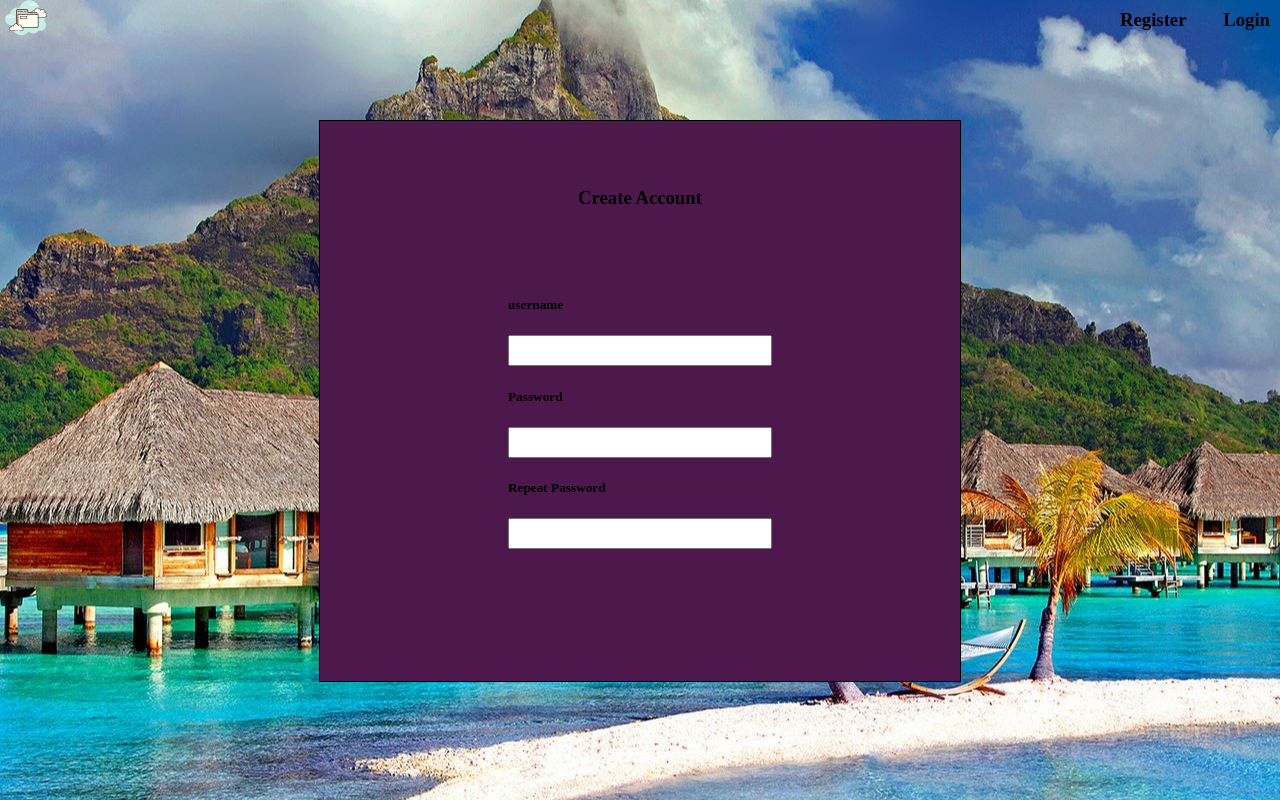
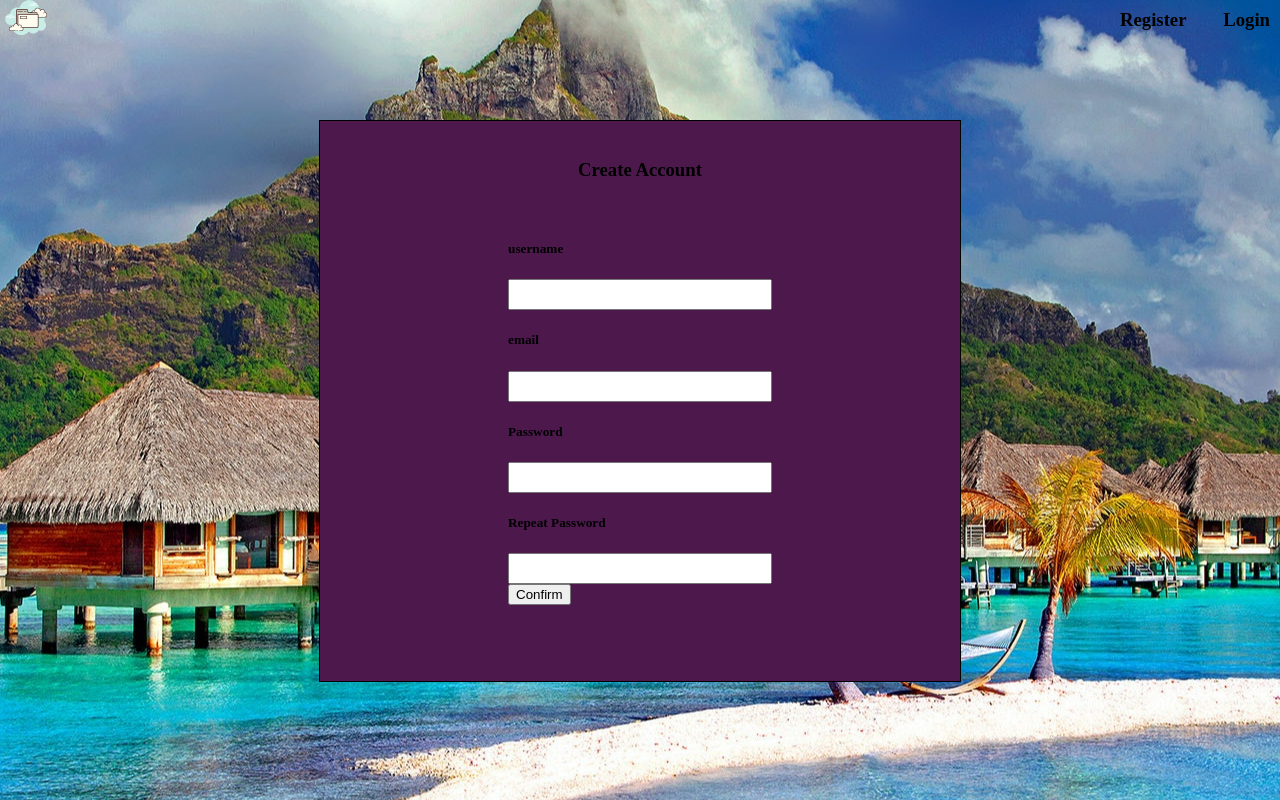
Before and after one commit to ligis5/storing-favorits, a Next.js app: page /register in a window 1280 px wide. Built offline with nearby package versions, Linux system fonts and the light colour scheme; no server answers.

Commit message:
added firebase

```diff
--- /dev/null
+++ b/components/firebase/authenticate.js
@@ -0,0 +1,37 @@
+import { Children, createContext, useContext } from "react";
+import { useState } from "react/cjs/react.development";
+import { auth, createUserWithPass } from "./initialize";
+
+const AuthContext = createContext();
+
+export const useAuth = () => {
+  return useContext(AuthContext);
+};
+
+const AuthenticationProvider = ({ children }) => {
+  const [user, setUser] = useState("hello");
+
+  const registerUsingPassword = (email, password) => {
+    createUserWithPass(auth, email, password)
+      .then((userCredential) => {
+        setUser(userCredential.user);
+      })
+      .catch((err) => {
+        const errorCode = err.code;
+        const errorMessage = err.message;
+        console.log(
+          "error Code:" + " " + errorCode,
+          "error Message:" + " " + errorMessage
+        );
+      });
+  };
+
+  const data = {
+    user,
+    registerUsingPassword,
+  };
+
+  return <AuthContext.Provider value={data}>{children}</AuthContext.Provider>;
+};
+
+export default AuthenticationProvider;
--- /dev/null
+++ b/components/firebase/initialize.js
@@ -0,0 +1,19 @@
+import { initializeApp } from "firebase/app";
+import { getAuth, createUserWithEmailAndPassword } from "firebase/auth";
+import { getAnalytics } from "firebase/analytics";
+
+const firebaseConfig = {
+  apiKey: process.env.NEXT_PUBLIC_KEY,
+  authDomain: process.env.NEXT_PUBLIC_DOMAIN,
+  projectId: process.env.NEXT_PUBLIC_PROJECT_ID,
+  storageBucket: process.env.NEXT_PUBLIC_STORAGE_BUCKET,
+  appId: process.env.NEXT_PUBLIC_APP_ID,
+  measurementId: process.env.NEXT_PUBLIC_MEASURMENT_ID,
+};
+
+// Initialize Firebase
+const app = initializeApp(firebaseConfig);
+const analytics = getAnalytics(app);
+
+export const auth = getAuth();
+export const createUserWithPass = createUserWithEmailAndPassword;
--- a/package.json
+++ b/package.json
@@ -12,6 +12,7 @@
     "@fortawesome/free-brands-svg-icons": "^5.15.4",
     "@fortawesome/free-solid-svg-icons": "^5.15.4",
     "@fortawesome/react-fontawesome": "^0.1.16",
+    "firebase": "^9.6.1",
     "next": "12.0.7",
     "react": "17.0.2",
     "react-dom": "17.0.2"
--- a/pages/_app.js
+++ b/pages/_app.js
@@ -1,7 +1,12 @@
-import '../styles/globals.css'
+import "../styles/globals.css";
+import AuthenticationProvider from "../components/firebase/authenticate";
 
 function MyApp({ Component, pageProps }) {
-  return <Component {...pageProps} />
+  return (
+    <AuthenticationProvider>
+      <Component {...pageProps} />
+    </AuthenticationProvider>
+  );
 }
 
-export default MyApp
+export default MyApp;
--- a/pages/api/hello.js
+++ b/pages/api/hello.js
@@ -1,5 +1,6 @@
 // Next.js API route support: https://nextjs.org/docs/api-routes/introduction
 
 export default function handler(req, res) {
-  res.status(200).json({ name: 'John Doe' })
+  res.status(200).json({ name: "John Doe" });
 }
+console.log("hi");
--- a/pages/register.js
+++ b/pages/register.js
@@ -1,8 +1,27 @@
 import styles from "../styles/Register.module.css";
 import Layout from "../components/Layout";
+import { useState } from "react";
+import { useAuth } from "../components/firebase/authenticate";
 
 const RegisterPage = () => {
   const { register, formContainer } = styles;
+  const [username, setUsername] = useState("");
+  const [email, setEmail] = useState("");
+  const [password, setPassword] = useState("");
+  const [repeatPassword, setRepeatPassword] = useState("");
+
+  const { registerUsingPassword } = useAuth();
+
+  const submitRegistration = (e) => {
+    if (password === repeatPassword) {
+      registerUsingPassword(email, password);
+    } else {
+      console.log("passwords don't match");
+    }
+
+    e.preventDefault();
+  };
+
   return (
     <Layout>
       <div className={register}>
@@ -10,34 +29,54 @@ const RegisterPage = () => {
           Create Account
         </h3>
         <div className={formContainer}>
-          <form>
+          <form onSubmit={submitRegistration}>
             <div>
               <h5>username</h5>
               <input
+                required
                 type="text"
                 maxLength="32"
                 minLength="4"
                 id="username-input"
+                value={username}
+                onChange={(e) => setUsername(e.target.value)}
+              />
+            </div>
+            <div>
+              <h5>email</h5>
+              <input
+                required
+                type="email"
+                id="email-input"
+                value={email}
+                onChange={(e) => setEmail(e.target.value)}
               />
             </div>
             <div>
               <h5>Password</h5>
               <input
-                type="text"
-                maxLength="32"
-                minLength="4"
+                required
+                type="password"
+                maxLength="64"
+                minLength="8"
                 id="username-password"
+                value={password}
+                onChange={(e) => setPassword(e.target.value)}
               />
             </div>
             <div>
               <h5>Repeat Password</h5>
               <input
-                type="text"
-                maxLength="32"
-                minLength="4"
+                required
+                type="password"
+                maxLength="64"
+                minLength="8"
                 id="username-password-repeat"
+                value={repeatPassword}
+                onChange={(e) => setRepeatPassword(e.target.value)}
               />
             </div>
+            <button type="submit">Confirm</button>
           </form>
         </div>
       </div>
```
Also changed, not shown: 1 other file (tests, documents, lock files or other folders).
